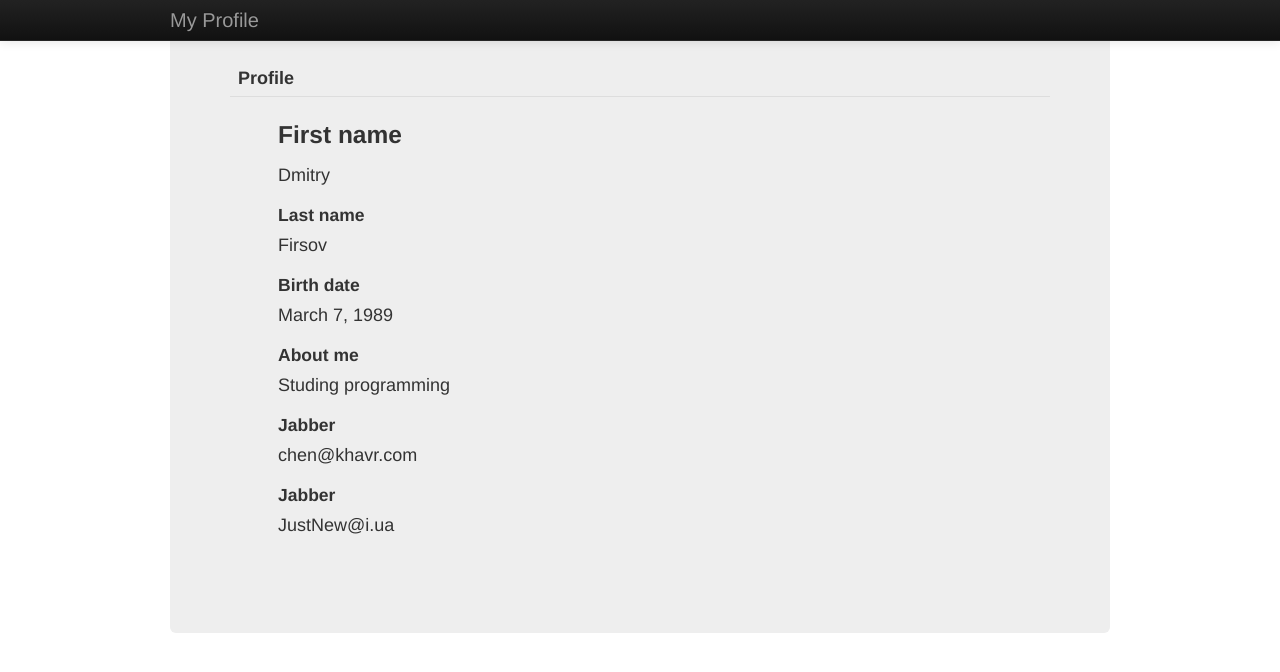
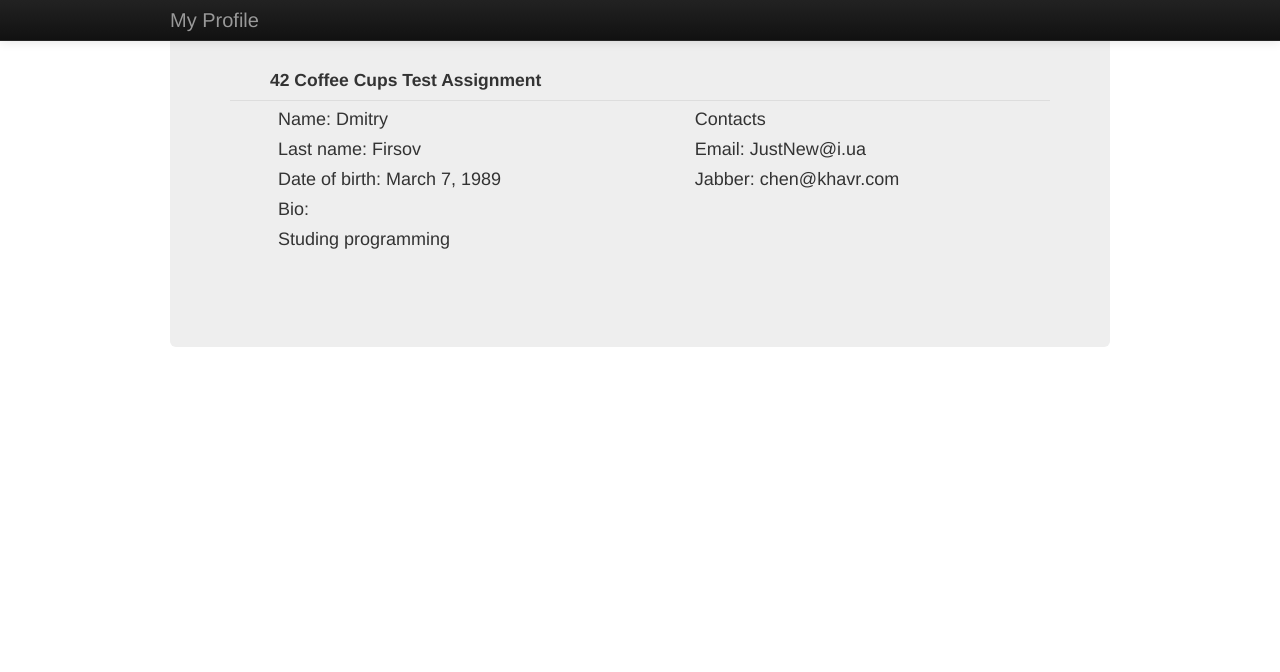
Before and after one commit to justnewbie/TestCase42, a Django app: template testingslow/templates/main_page.html in a window 1280 px wide. Shown: the top 672 px of the page. Run offline with Django 3.2, Linux system fonts and the light colour scheme; the template is opened without the code that fills it: values that come from a table or form of the project are taken from there, others are empty; data comes from the database, SQL or seed files in the repository; parts of the project's set-up code (start-up, migrations or seed data) failed here and were passed over.

Commit message:
ticket:1 tests fix main page fix

```diff
--- a/testapp/admin.py
+++ b/testapp/admin.py
@@ -3,6 +3,8 @@
 
 
 class PersonAdmin(admin.ModelAdmin):
-    fields = ('first_name', 'last_name', 'b_date', 'about', 'email', 'jabber')
+    fields = ('first_name', 'last_name', 'b_date',
+              'about', 'email', 'jabber')
     list_display = ('first_name', 'last_name')
+
 admin.site.register(Person, PersonAdmin)
--- a/testapp/models.py
+++ b/testapp/models.py
@@ -1,6 +1,6 @@
 from django.db import models
 
-# Create your models here.
+
 class Person(models.Model):
     first_name = models.CharField(max_length=20)
     last_name = models.CharField(max_length=20)
@@ -8,5 +8,6 @@ class Person(models.Model):
     about = models.CharField(max_length=500)
     email = models.EmailField(max_length=50, blank=True, unique=True)
     jabber = models.CharField(max_length=20)
+
     def __unicode__(self):
         return '{0} {1}'.format(self.first_name, self.last_name)
--- a/testingslow/templates/main_page.html
+++ b/testingslow/templates/main_page.html
@@ -4,41 +4,45 @@
 {% block content %}
 <div class="container">
     <div class="hero-unit">
+        <div class="container-fluid">
+            <div class="span7">
+                <h4>42 Coffee Cups Test Assignment</h4>
+            </div>
+        </div>
         <table class="table">
             <thead>
-                <tr>
-                    <th>Profile</th>
-                </tr>
             </thead>
             <tbody>
             <tr>
                 <td>
                     <div class="container-fluid">
-                        <div class="span7">
-                            <h3>First name</h3>
-                            <p>{{ My.first_name }}</p>
+                        <div class="span4">
+                            <p>Name: {{ My.first_name }}</p>
                         </div>
-                        <div class="span7">
-                            <h4>Last name</h4>
-                            <p>{{ My.last_name }}</p>
+                        <div class="span4">
+                            <p>Last name: {{ My.last_name }}</p>
                         </div>
-                        <div class="span7">
-                            <h4>Birth date</h4>
-                            <p>{{ My.b_date }}</p>
+                        <div class="span4">
+                            <p>Date of birth: {{ My.b_date }}</p>
                         </div>
-                        <div class="span7">
-                            <h4>About me</h4>
+                        <div class="span4">
+                            <p>Bio:</p>
                             <p>{{ My.about }}</p>
                         </div>
-                        <div class="span7">
-                            <h4>Jabber</h4>
-                            <p>{{ My.jabber }}</p>
+                    <div>
+                </td>
+                <td>
+                    <div class="container-fluid">
+                        <div class="span4">
+                            <p>Contacts</p>
                         </div>
-                        <div class="span7">
-                            <h4>Jabber</h4>
-                            <p>{{ My.email }}</p>
+                        <div class="span4">
+                            <p>Email: {{ My.email }}</p>
                         </div>
-                    </div>
+                        <div class="span4">
+                            <p>Jabber: {{ My.jabber }}</p>
+                        </div>
+                    <div>
                 </td>
             </tr>
             </tbody>
--- a/testingslow/urls.py
+++ b/testingslow/urls.py
@@ -10,7 +10,7 @@ urlpatterns = patterns('',
     # Examples:
     # url(r'^$', 'testingslow.views.home', name='home'),
     # url(r'^testingslow/', include('testingslow.foo.urls')),
-    url(r'^$', 'testapp.views.about_p', name='Main_Page'),
+    url(r'^$', 'testapp.views.about_p', name='main_page'),
     # Uncomment the admin/doc line below to enable admin documentation:
     url(r'^admin/doc/', include('django.contrib.admindocs.urls')),
 
```
Also changed, not shown: testapp/tests.py (+14 -15 lines).
